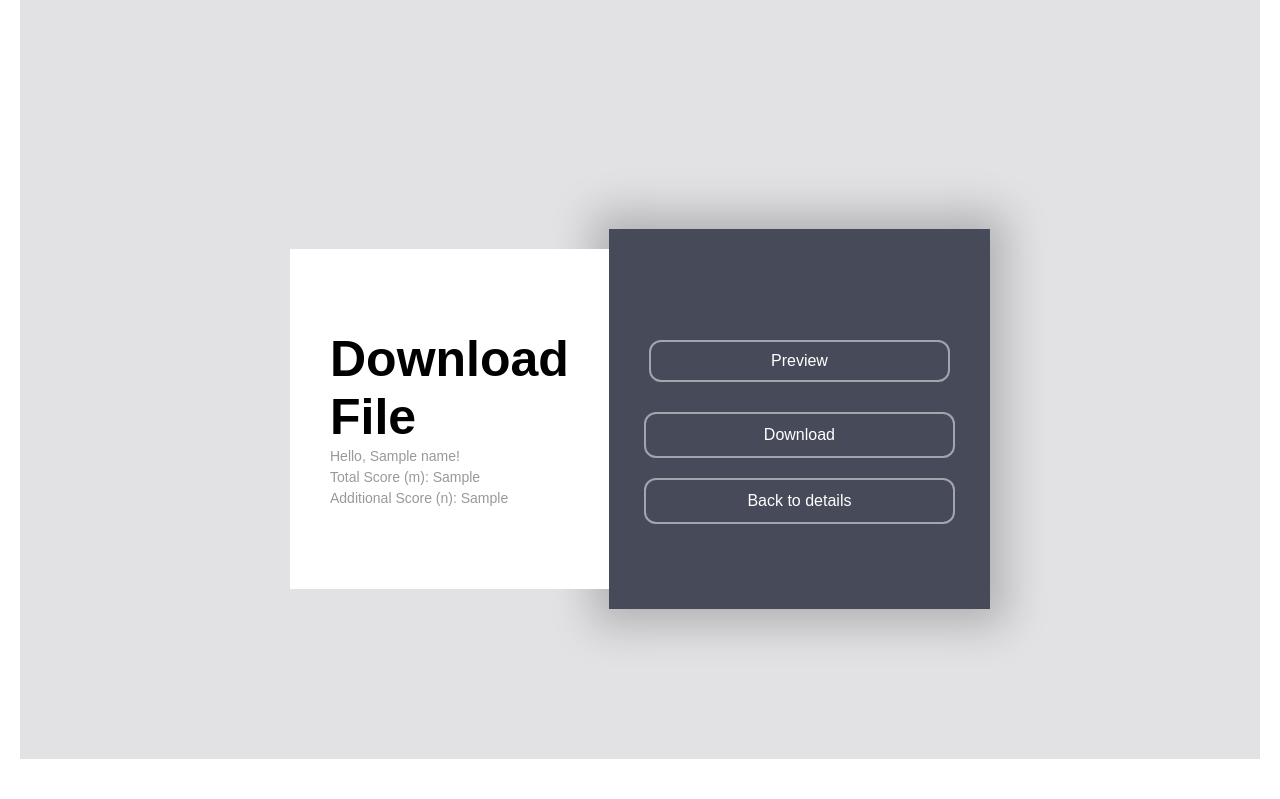
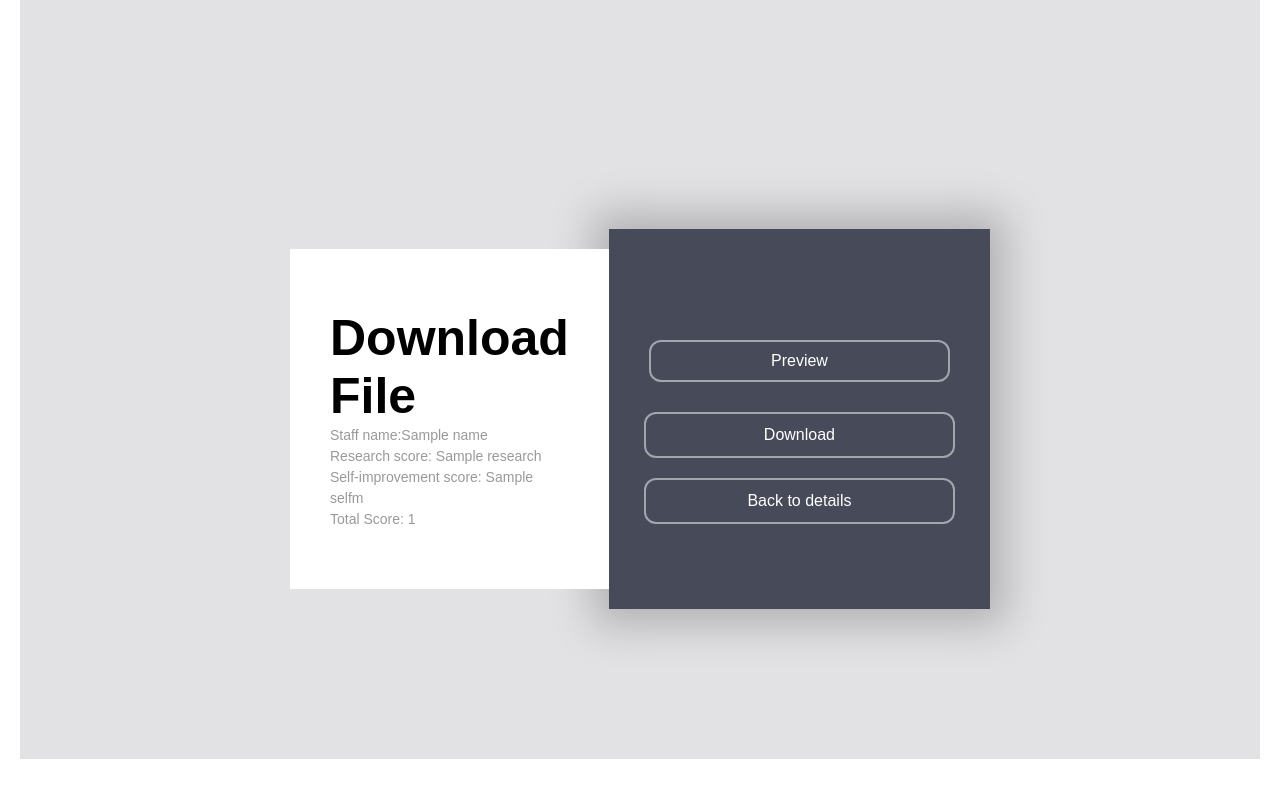
Before and after one commit to Roobika-M/self_appraisal, a Flask app: template templates/download.html in a window 1280 px wide. Shown: the part 41-840 px from the top of the page. Run offline with Flask 3, Linux system fonts and the light colour scheme; the template is opened without the code that fills it: most values are stand-ins (such as "Sample title", 1, 10 or a date in 2020); some libraries are stand-ins or nearby versions; some web fonts are replaced.

Commit message:
showed scores in frontend

```diff
--- a/app.py
+++ b/app.py
@@ -174,8 +174,9 @@ def download(file_type):
 
 @app.route('/download_path')
 def download_path():
-    global staffname, m, n
-    return render_template("download.html", name=staffname, m=m, n=n)
+    global staffname, research, selfm
+    total_score = research + selfm
+    return render_template("download.html", name=staffname, research=research, selfm=selfm, total_score=total_score)
 
 
 def convert_docx_to_pdf(docx_path, pdf_path):
@@ -201,9 +202,11 @@ def processing(excel_path,staffname):
     doc_path = "template.docx"
     doc = Document(doc_path)
     name = staffname
-    global m, n  # Declare m and n as global variables
+    global m, n, research,selfm  # Declare m and n as global variables
     m = 0
     n = 0
+    research = 0
+    selfm = 0
 ######################################################################################################
     df_journal = pd.read_excel(excel_path, sheet_name="Journal Publication", skiprows=5)
 
--- a/templates/download.html
+++ b/templates/download.html
@@ -191,9 +191,10 @@
             <div class="left">
                 <div class="login">Download File</div>
                 <div class="eula">
-                    Hello, {{ name }}! <br>
-                    Total Score (m): {{ m }} <br>
-                    Additional Score (n): {{ n }}
+                    Staff name:{{ name }} <br>
+                    Research score: {{ research }} <br>
+                    Self-improvement score: {{ selfm }} <br>
+                    Total Score: {{ total_score }}<br>
                 </div>
             </div>
             <div class="right">
```
Also changed, not shown: templates/upload.html (+4 -4 lines), 2 other files.
